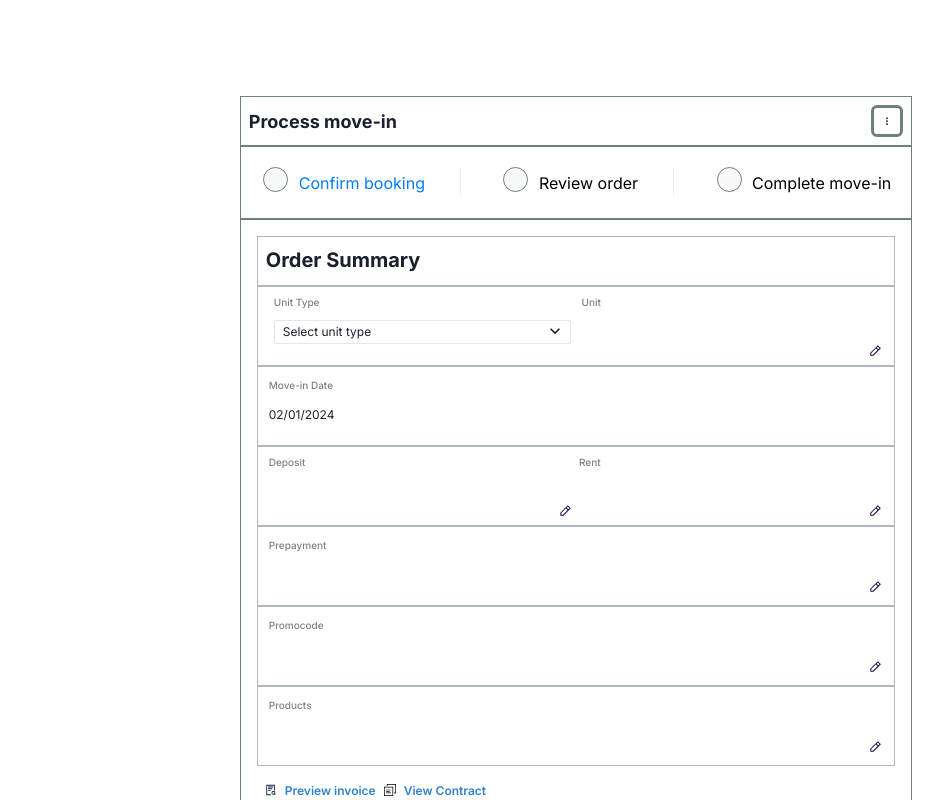
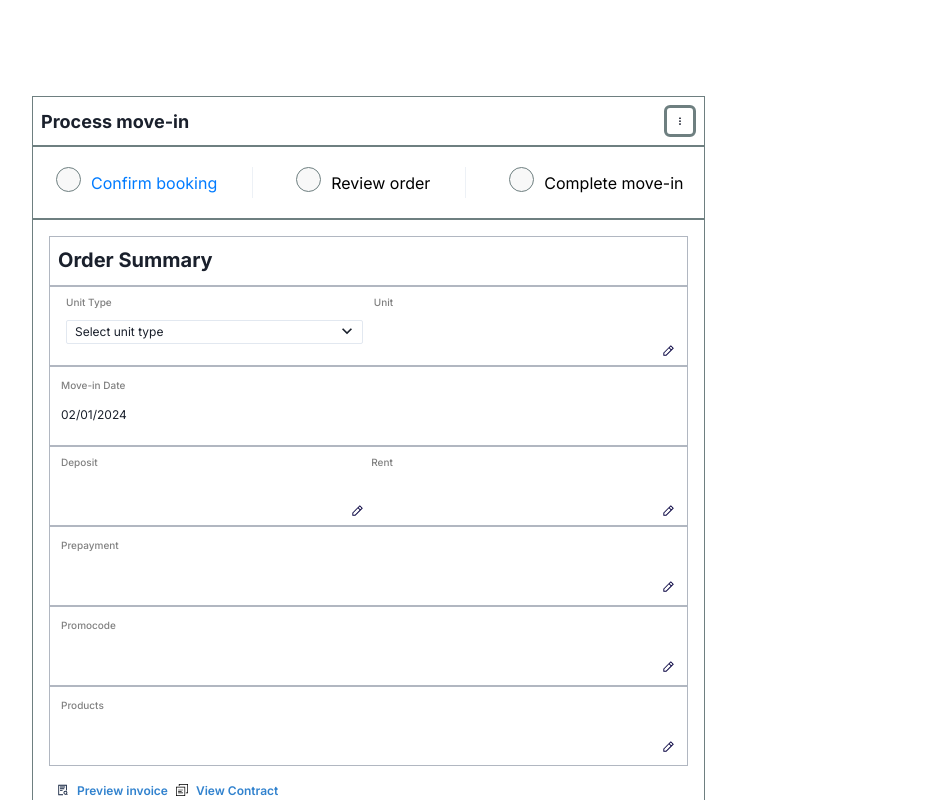
Before and after one commit to mdicandia/multistep, a Next.js app: page / in a window 1280 px wide. Shown: the top 800 px of the page, without its empty margins (64-1007 px from the left). Built offline with nearby package versions, Linux system fonts and the light colour scheme.

Commit message:
fix main styles

```diff
--- a/app/page.module.css
+++ b/app/page.module.css
@@ -2,11 +2,11 @@
   display: flex;
   flex-direction: column;
   justify-content: space-between;
-  align-items: center;
+  align-items: flex-start;
   padding: 6rem;
   min-height: 100vh;
   width: 100%;
-  overflow-y: auto;
+  overflow: auto;
 }
 
 /* Tablet and Smaller Desktop */
```
